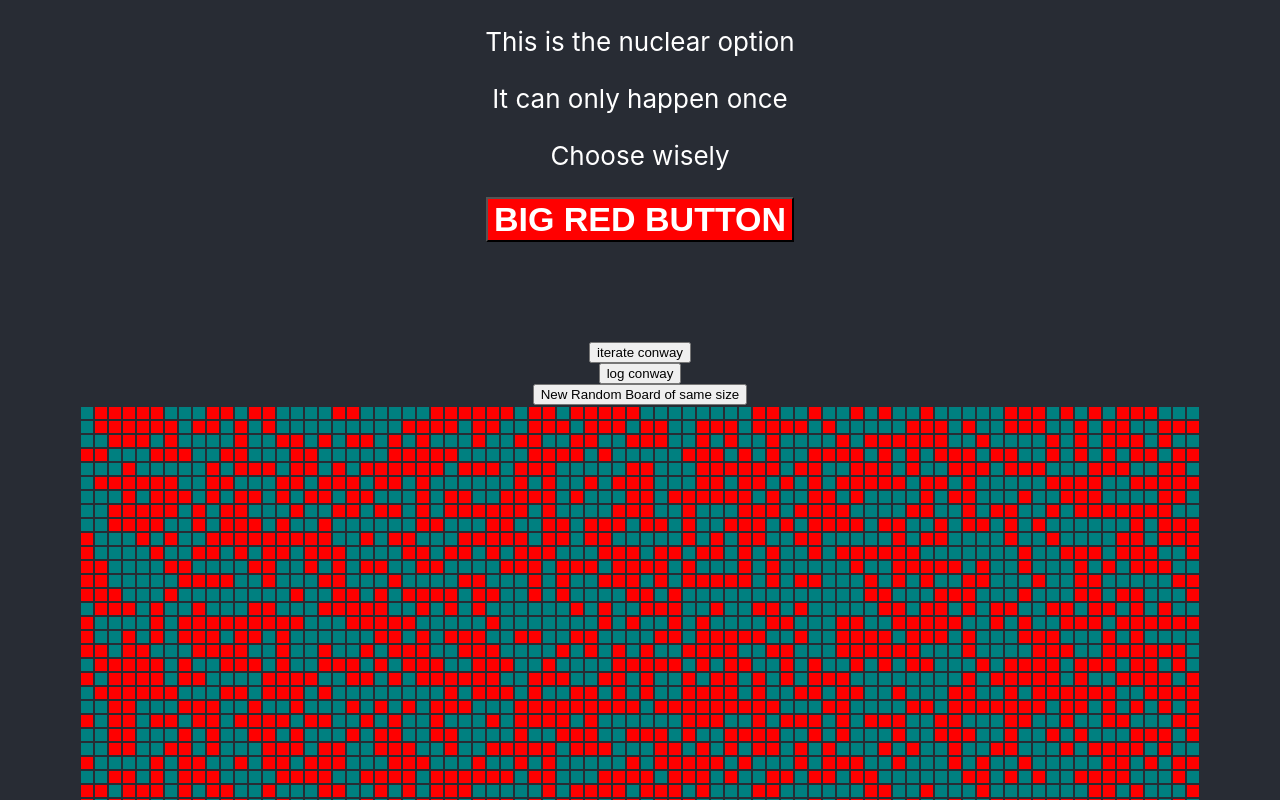
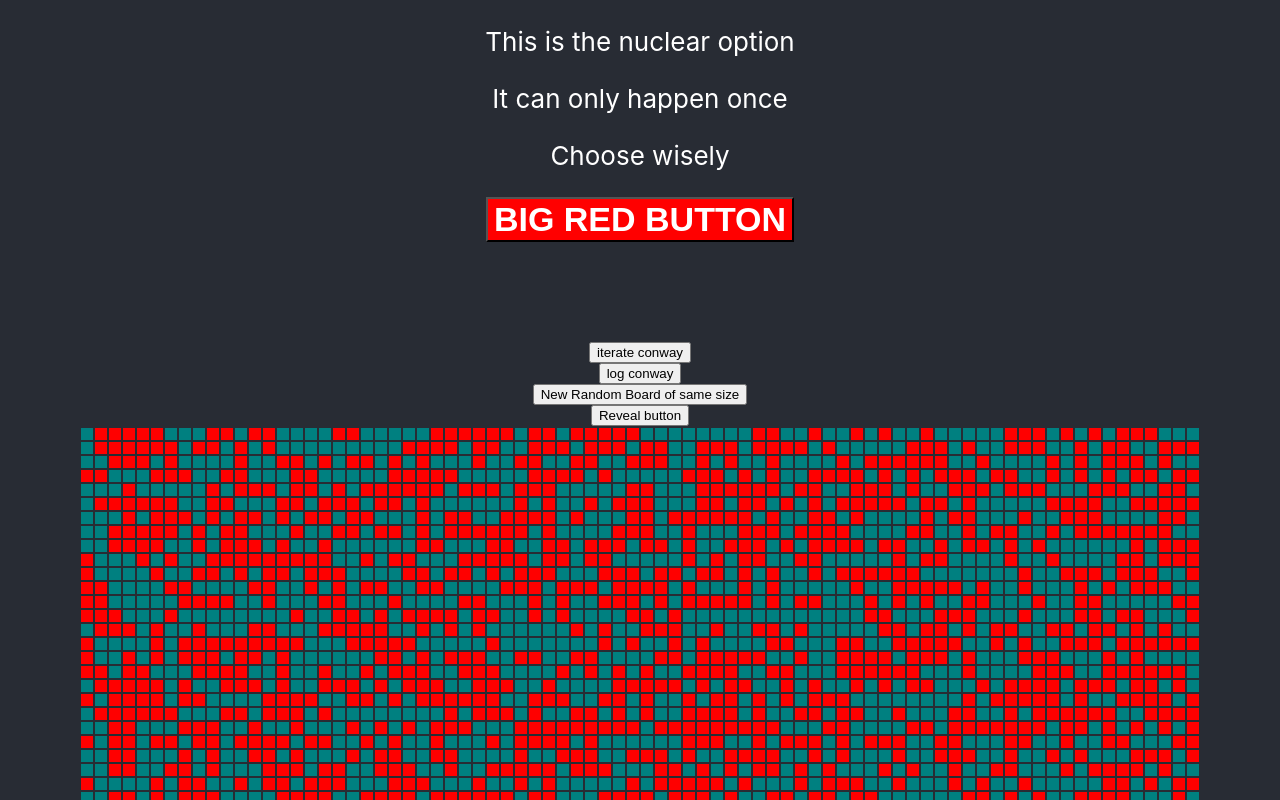
Before and after one commit to sarahmccpop/conway, a React (Create React App) app: page / in a window 1280 px wide. Shown: the top 800 px of the page. Built offline with nearby package versions, Linux system fonts and the light colour scheme.

Commit message:
App.js update with button onClick={conwayState.toggleShowConway} - button displayed as Reveal button Conway.jsx - the console logs the state of showConway as true and false respectively  when Reveal  button is clicked

```diff
--- a/src/App.js
+++ b/src/App.js
@@ -38,7 +38,7 @@ function App() {
   // this is used later to display a table
   // conwayState can access all of the functions in useConway
   const conwayState = useConway(60, 80)
-  //const [showConway, setShowConway] = useState(false)
+
 
   // This section shows ways to differing ways to declare objects and assign them values
   const obj = {
@@ -90,7 +90,10 @@ function App() {
         <button onClick={conwayState.iterateConway}>iterate conway</button>
         <button onClick={() => console.log(conwayState.board)}>log conway</button>
         <button onClick={conwayState.randomize}> New Random Board of same size</button>
+        <button onClick={conwayState.toggleShowConway}>Reveal button</button>
         <Conway board={conwayState.board}/>
+
+
         <ClickeyButton
           label="One"
           clickCounter={buttonOneState.clickCounter}
@@ -106,7 +109,7 @@ function App() {
         <PreCall beganWork={new Date(2021, 9, 28, 8, 0, 0)} calltime={new Date(2021, 9, 28, 9, 0, 0 )}/>
         <NameAge yourName="Andy" yourAge={37}/>
         <TimeSince thingThatHappened="Andy was born" timeItHappened={new Date(1984, 6, 4, 12, 30)} />
-        <DumbMessage title="I am a cat" body="this is the message body" />
+        <DumbMessage title="I am a " body="this is the message body" />
         <p>Neil Armstrong stepped on the moon on {dateFns.format(stepOnTheMoon, "yyyy-MM-dd")} at {dateFns.format(stepOnTheMoon, "HH:mm:ss")}. That's {dateFns.formatDuration(duration)} ago.</p>
         <p>I began working at POP on {dateFns.format(beganAtPop, "dd-MM-yy")}. I've been working at POP for {dateFns.formatDuration(durationAtPop)}.</p>
         <p> I'm contracted to work from {dateFns.format(dayStart, "HH:mm")} to {dateFns.format(dayEnd, "HH:mm")} every day, that's {dateFns.formatDuration(dayLength)} hours a day. I get {dateFns.format(lunchHour, "HH:mm")} hour for lunch </p>
--- a/src/Conway/Conway.jsx
+++ b/src/Conway/Conway.jsx
@@ -117,6 +117,11 @@ export const iterate = (board) => {
 export const useConway = (rows, cols) => {
     // using function randomBoard to generate a random board with the specified numbers of cols and rows and giving it state
     const [board, setBoard] = useState(randomBoard(cols, rows))
+    const [showConway, setShowConway] = useState(true)
+    const toggleShowConway = () => {
+        setShowConway(!showConway)
+        console.log("State of showConway:" + showConway)
+    }
 
     // updating the state by iterating a new board and assigning it to the label newBoard, newBoard is then used to set a new state
     const iterateConway = () => {
@@ -132,6 +137,8 @@ export const useConway = (rows, cols) => {
 
     return {
         board,
+        showConway,
+        toggleShowConway,
         iterateConway,
         randomize,
     }
```
